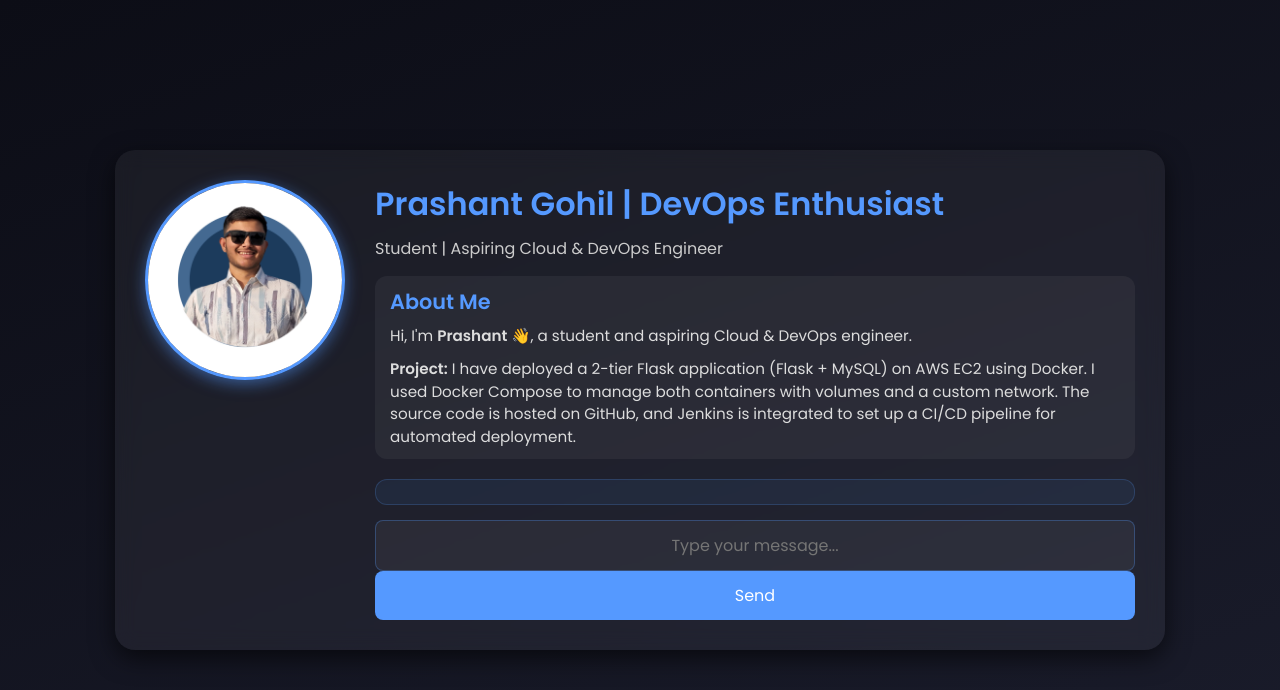
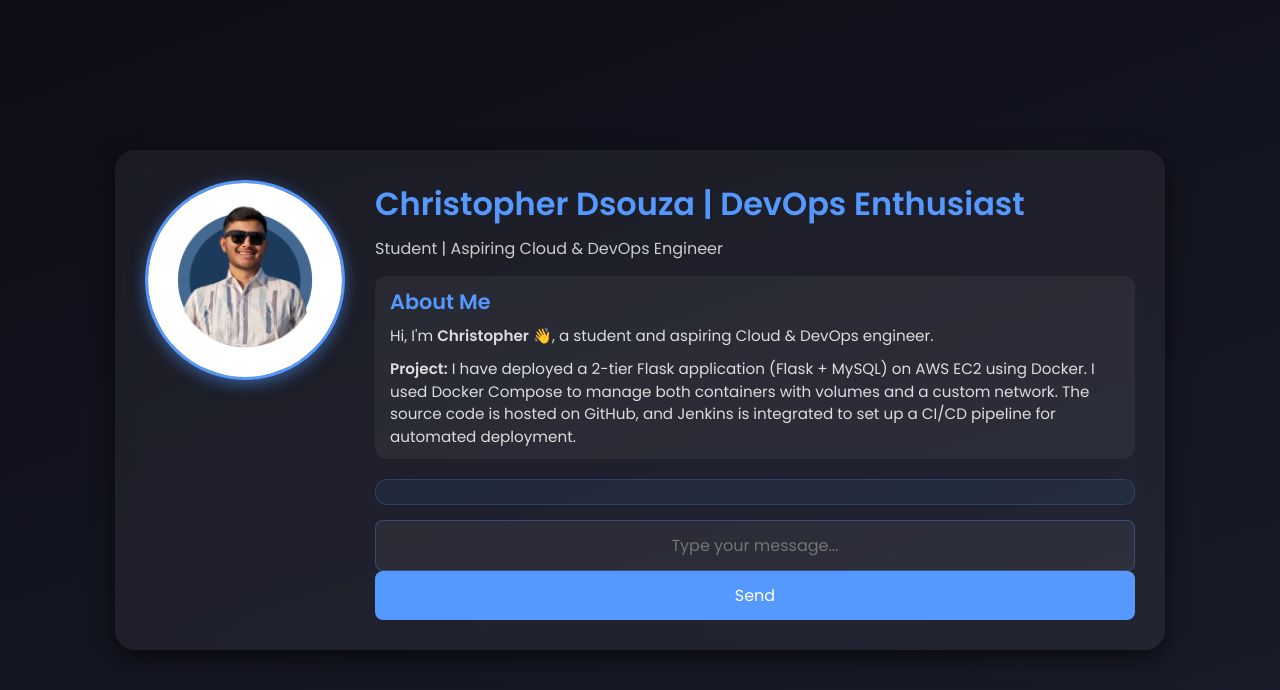
Before and after one commit to Christopherdsouza02/2-Tier-DevOps_Project, a Flask app: page / in a window 1280 px wide. Shown: the top 690 px of the page. Run offline with Flask 3, Linux system fonts and the light colour scheme; data that the repository does not hold is empty; some libraries are stand-ins or nearby versions.

Commit message:
Update index.html

```diff
--- a/templates/index.html
+++ b/templates/index.html
@@ -4,7 +4,7 @@
 <head>
     <meta charset="UTF-8">
     <meta name="viewport" content="width=device-width, initial-scale=1.0">
-    <title>Prashant | Flask App 🚀</title>
+    <title>Christopher | Flask App 🚀</title>
     <style>
         @import url('https://fonts.googleapis.com/css2?family=Poppins:wght@300;400;600&display=swap');
 
@@ -169,13 +169,13 @@
         <!-- Content -->
         <div class="content">
             <div class="header">
-                <h1>Prashant Gohil | DevOps Enthusiast</h1>
+                <h1>Christopher Dsouza | DevOps Enthusiast</h1>
                 <p>Student | Aspiring Cloud & DevOps Engineer</p>
             </div>
 
             <div class="about">
                 <h2>About Me</h2>
-                <p>Hi, I'm <b>Prashant</b> 👋, a student and aspiring Cloud & DevOps engineer.</p>
+                <p>Hi, I'm <b>Christopher</b> 👋, a student and aspiring Cloud & DevOps engineer.</p>
                 <p style="margin-top:10px;">
                     <b>Project:</b> I have deployed a 2-tier Flask application (Flask + MySQL) on AWS EC2 using Docker.
                     I used Docker Compose to manage both containers with volumes and a custom network.
```
